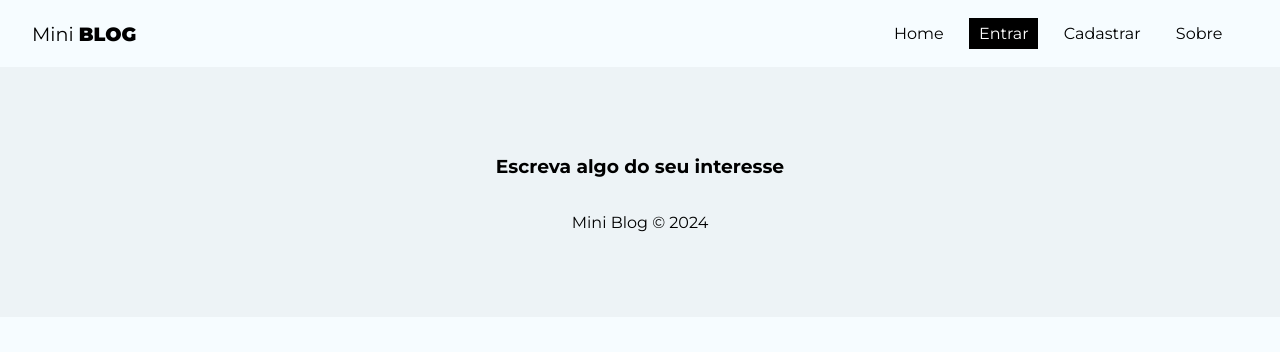
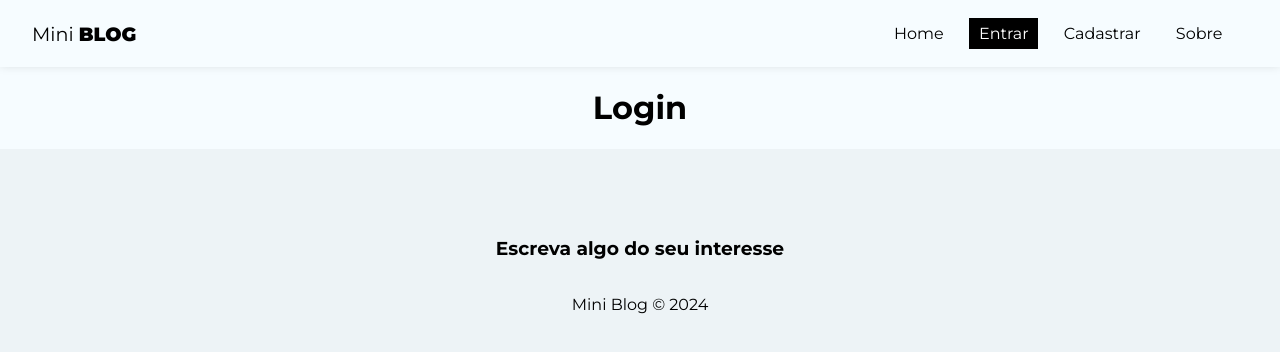
Before and after one commit to raffa-raffa/myblog, a React (Create React App) app: page /login in a window 1280 px wide. Shown: the top 352 px of the page. Built offline with nearby package versions, Linux system fonts and the light colour scheme; no server answers.

Commit message:
chore: :hammer: page de login e bloqueio de pages sem authenticacao

```diff
--- a/src/App.js
+++ b/src/App.js
@@ -8,6 +8,7 @@ import { useAuthentication } from "./hooks/useAuthentication";
 
 import Home from "./pages/Home/Home";
 import About from "./pages/About/About";
+import Login from "./pages/Login/Login";
 
 import Navbar from "./components/Navbar";
 import Footer from "./components/Footer";
@@ -40,6 +41,7 @@ function App() {
             <Routes>
               <Route path="/" element={<Home />} />
               <Route path="/about" element={<About />} />
+              <Route path="/login" element={!user?<Login /> : <Navigate to="/"/>} />
               <Route
                 path="/register"
                 element={!user ? <Register /> : <Navigate to="/" />}
--- /dev/null
+++ b/src/pages/Login/Login.js
@@ -0,0 +1,11 @@
+import React from "react"
+import styles from "./Login.module.css"
+
+const Login = () => {
+
+    return(
+    <div>
+        <h1 className={styles}>Login</h1>
+    </div>)}
+
+export default Login
```
Also changed, not shown: src/pages/Login/Login.module.css (added).
